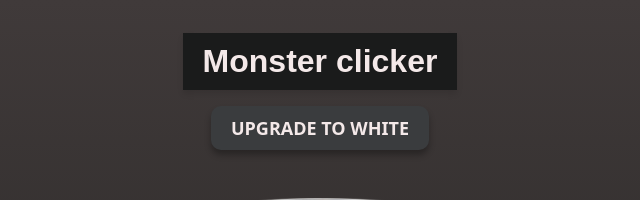
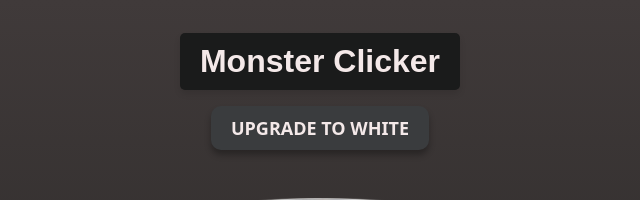
Before and after one commit to moa-byggmastar/cookie-clicker, a plain HTML site: page front/index.html in a window 1280 px wide. Shown: the top 200 px of the page, 320-960 px from the left. Drawn offline with Linux system fonts and the light colour scheme.

Commit message:
added styling

```diff
--- a/front/index.html
+++ b/front/index.html
@@ -10,7 +10,7 @@
 
 <body>
   <header>
-    <h1>Monster clicker</h1>
+    <h1>Monster Clicker</h1>
   </header>
   <button id="upgrade" onclick="UpgradeFunction()">UPGRADE TO WHITE</button>
   <div class="clickhelper"><button class=" clickhelperbutton">click helper</button></div>
--- a/front/style.css
+++ b/front/style.css
@@ -103,4 +103,5 @@ header {
     background-color: #1a1b1b;
     color: white;
     box-shadow: 0 4px 6px rgba(0, 0, 0, 0.1);
+    border-radius: 5px;
 }
```
